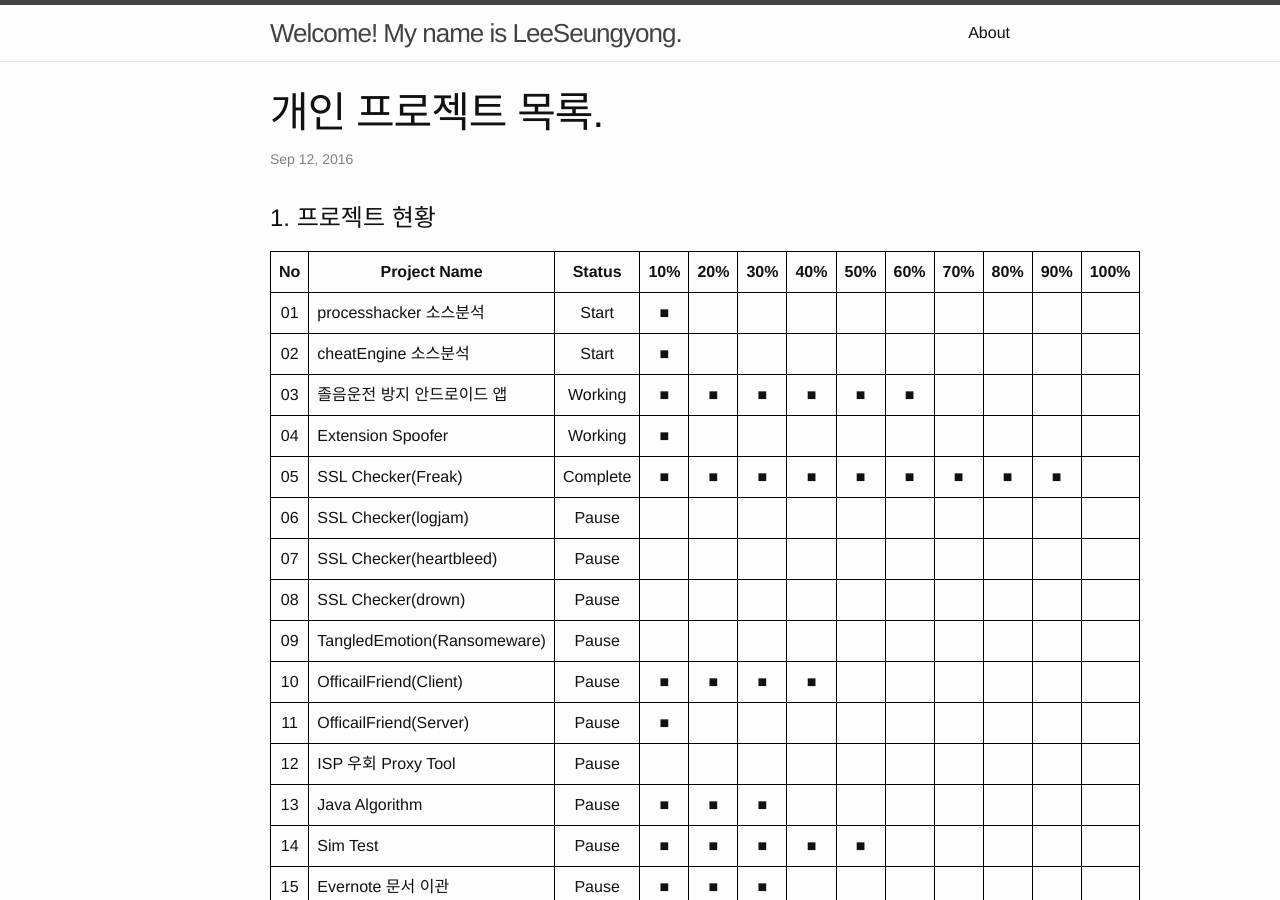
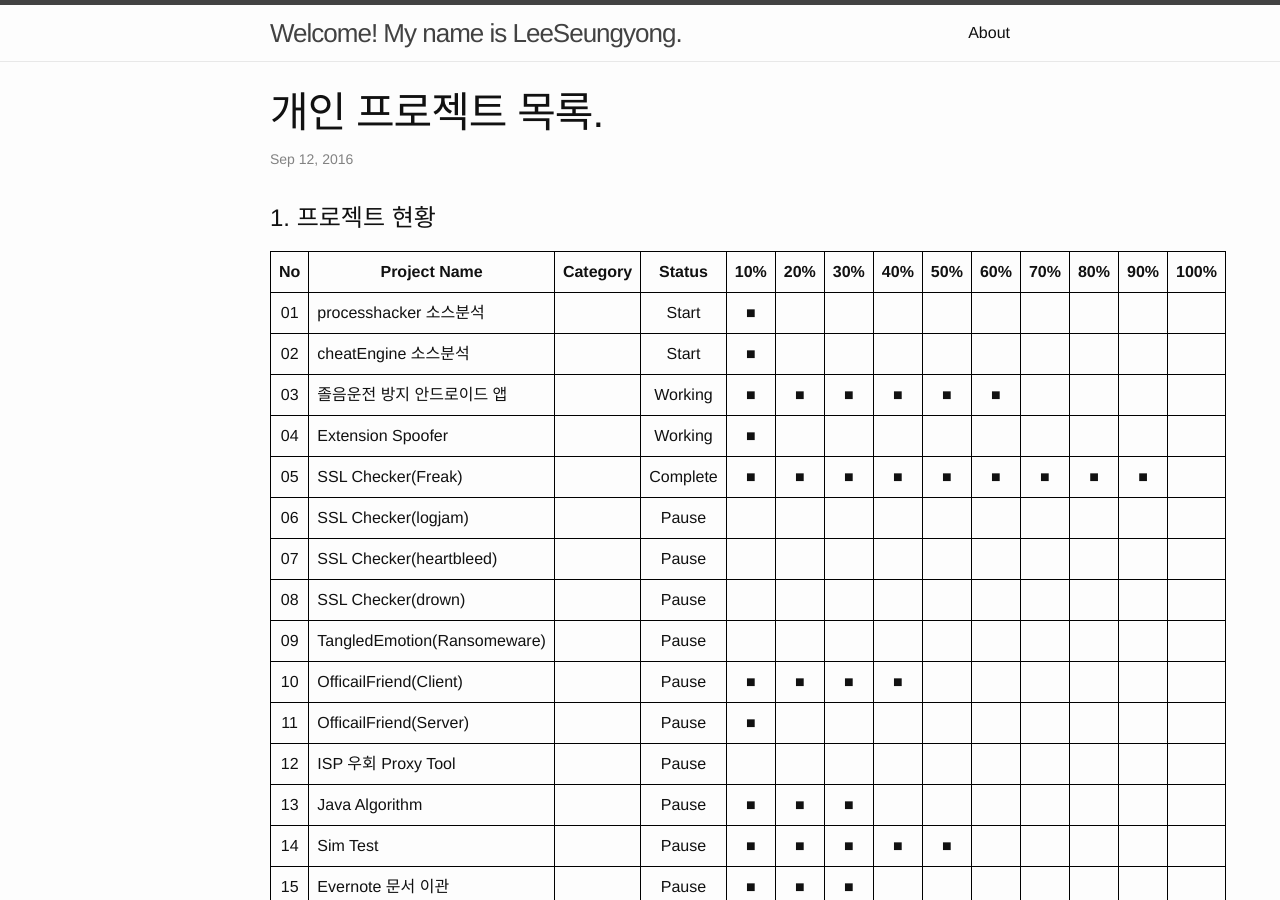
Before and after one commit to LktProgrammer/bongbongco.github.io, a Jekyll site: the page built from _posts/2016-09-12-GarbageTask.markdown, in a window 1280 px wide and 900 px high. Built offline with Jekyll 4.4.1, drawn with Linux system fonts in a browser that asks for light colours.

Commit message:
Update 2016-09-12-GarbageTask.markdown

```diff
--- a/_posts/2016-09-12-GarbageTask.markdown
+++ b/_posts/2016-09-12-GarbageTask.markdown
@@ -7,29 +7,29 @@ title: 개인 프로젝트 목록.
 # 1. 프로젝트 현황
 
 |--+-----------+------+---+---+---+---+---+---+---+---+---+----|
-|No|Project Name|Status|10%|20%|30%|40%|50%|60%|70%|80%|90%|100%|
-|:-:|-----------|:-----:|:-:|:-:|:-:|:-:|:-:|:-:|:-:|:-:|:-:|:-:|
-|01| processhacker 소스분석|Start|■|||||||||
-|02| cheatEngine 소스분석|Start|■|||||||||
-|03| 졸음운전 방지 안드로이드 앱|Working|■|■|■|■|■|■||||
-|04| Extension Spoofer|Working|■|||||||||
-|05| SSL Checker(Freak)|Complete|■|■|■|■|■|■|■|■|■|
-|06| SSL Checker(logjam)|Pause||||||||||
-|07| SSL Checker(heartbleed)|Pause||||||||||
-|08| SSL Checker(drown)|Pause||||||||||
-|09| TangledEmotion(Ransomeware)|Pause||||||||||
-|10| OfficailFriend(Client)|Pause|■|■|■|■||||||
-|11| OfficailFriend(Server)|Pause|■|||||||||
-|12| ISP 우회 Proxy Tool|Pause||||||||||
-|13| Java Algorithm|Pause|■|■|■|||||||
-|14| Sim Test|Pause|■|■|■|■|■|||||
-|15| Evernote 문서 이관|Pause|■|■|■|||||||
-|16| Slide Share Upload |Working|■|■||||||||
-|17| Rootme(Web)|Pause|■|||||||||
-|18| Rootme(App)|Pause||||||||||
-|19| Rootme(Cracking)|Pause||||||||||
-|20| Rootme(Network)|Pause||||||||||
-|21| Rootme(Programming)|Pause||||||||||
-|==+===========+======+===+===+===+===+===+===+===+===+===+====|
-|01| 문자열이란_무엇인가-1편 |Complete|■|■|■|■|■|■|■|■|■|
+|No|Project Name|Category|Status|10%|20%|30%|40%|50%|60%|70%|80%|90%|100%|
+|:-:|-----------|:-----:|:-----:|:-:|:-:|:-:|:-:|:-:|:-:|:-:|:-:|:-:|:-:|
+|01| processhacker 소스분석||Start|■|||||||||
+|02| cheatEngine 소스분석||Start|■|||||||||
+|03| 졸음운전 방지 안드로이드 앱||Working|■|■|■|■|■|■||||
+|04| Extension Spoofer||Working|■|||||||||
+|05| SSL Checker(Freak)||Complete|■|■|■|■|■|■|■|■|■|
+|06| SSL Checker(logjam)||Pause||||||||||
+|07| SSL Checker(heartbleed)||Pause||||||||||
+|08| SSL Checker(drown)||Pause||||||||||
+|09| TangledEmotion(Ransomeware)||Pause||||||||||
+|10| OfficailFriend(Client)||Pause|■|■|■|■||||||
+|11| OfficailFriend(Server)||Pause|■|||||||||
+|12| ISP 우회 Proxy Tool||Pause||||||||||
+|13| Java Algorithm||Pause|■|■|■|||||||
+|14| Sim Test||Pause|■|■|■|■|■|||||
+|15| Evernote 문서 이관||Pause|■|■|■|||||||
+|16| Slide Share Upload ||Working|■|■||||||||
+|17| Rootme(Web)||Pause|■|||||||||
+|18| Rootme(App)||Pause||||||||||
+|19| Rootme(Cracking)||Pause||||||||||
+|20| Rootme(Network)||Pause||||||||||
+|21| Rootme(Programming)||Pause||||||||||
 |--+-----------+------+---+---+---+---+---+---+---+---+---+----|
+|01| 문자열이란_무엇인가-1편 ||Complete|■|■|■|■|■|■|■|■|■|
+|--+-----------+------+---+---+---+---+---+---+---+---+---+----|
```
